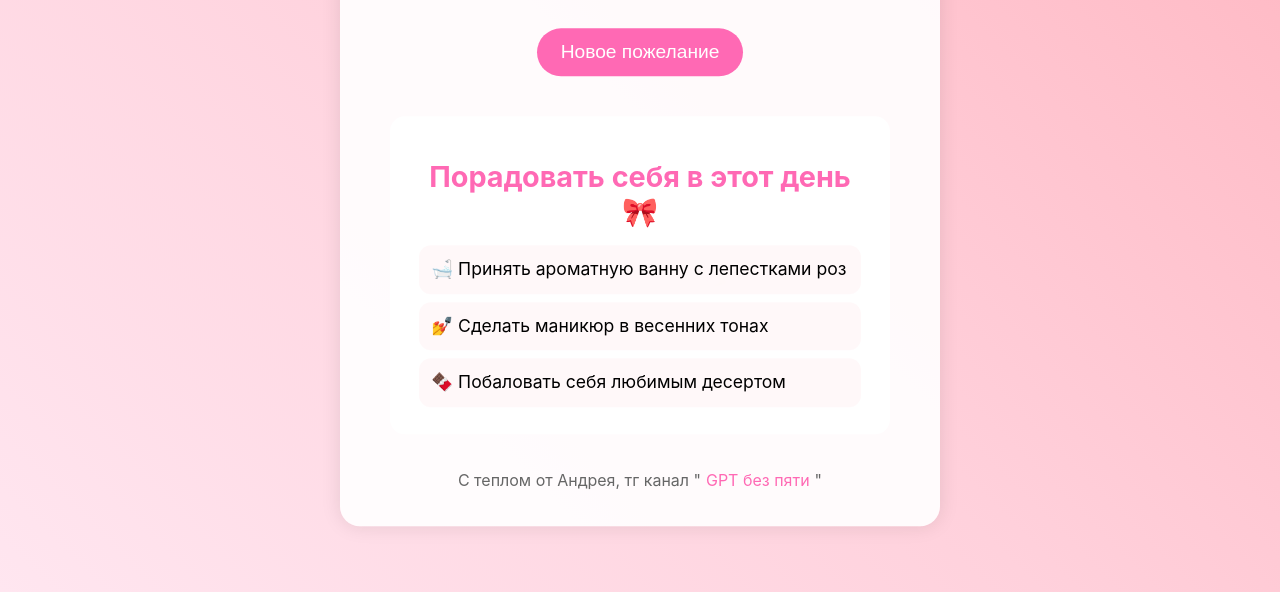
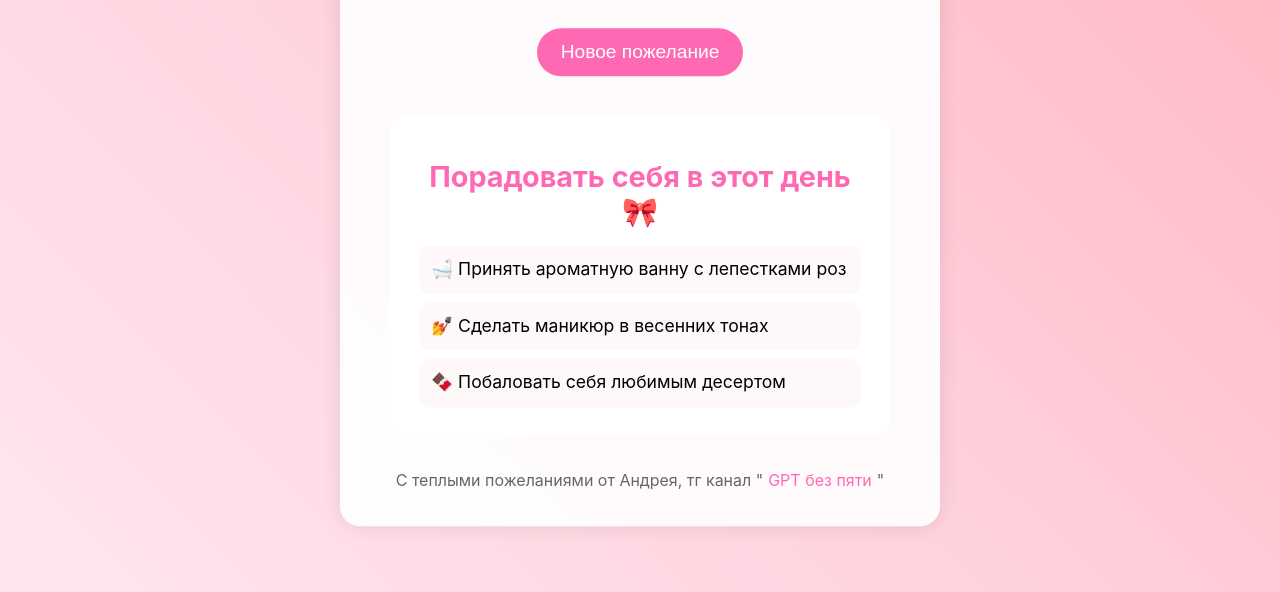
Before and after one commit to Darkvador73/8-march, a plain HTML site: page index.html in a window 1280 px wide. Shown: the part 208-800 px from the top of the page. Drawn offline with Linux system fonts and the light colour scheme; a script that the page names is missing.

Commit message:
Update index.html

```diff
--- a/index.html
+++ b/index.html
@@ -222,7 +222,7 @@
             <ul id="self-care-list"></ul>
         </div>
         <div class="footer-signature">
-            С теплом от Андрея, тг канал "<a href="https://t.me/gptbez5" target="_blank">GPT без пяти</a>"
+            С теплыми пожеланиями от Андрея, тг канал "<a href="https://t.me/gptbez5" target="_blank">GPT без пяти</a>"
         </div>
     </div>
 
```
